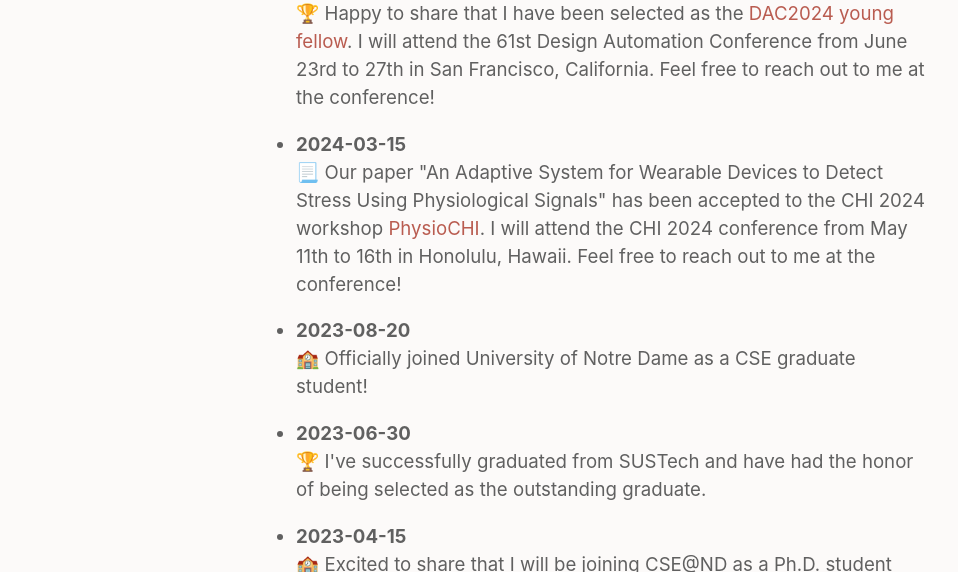
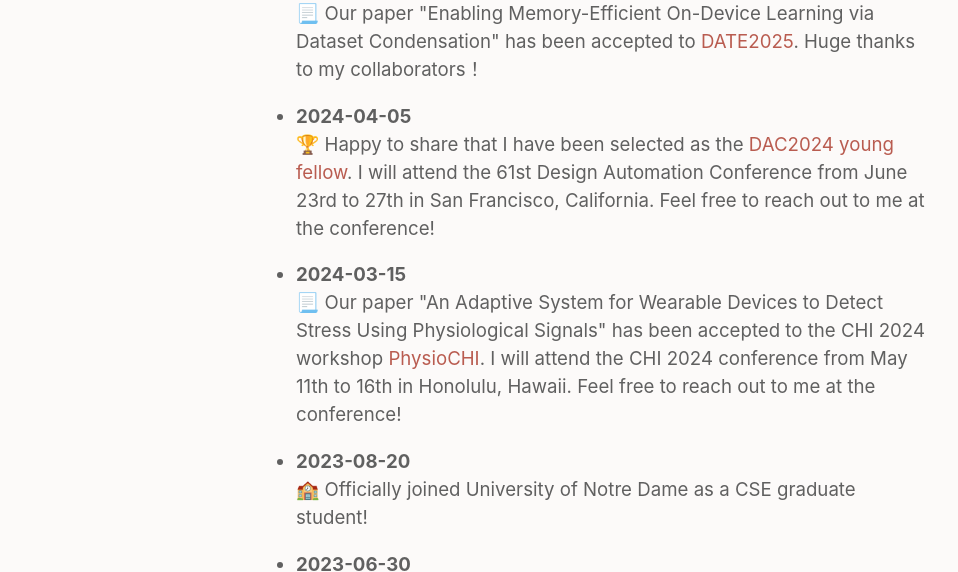
Before and after one commit to Gracellgg/Gracellgg.github.io, a plain HTML site: page index.html in a window 1280 px wide. Shown: the part 528-1100 px from the top of the page, without its empty margins (160-1118 px from the left). Drawn offline with Linux system fonts and the light colour scheme.

Commit message:
update date25

```diff
--- a/index.html
+++ b/index.html
@@ -86,6 +86,11 @@
 
     <p style="font-size: 24pt; margin-bottom: 0;"><b>News</b></p>
     <ul>
+        <li>
+            <p><b>2024-11-19</b><br>
+                📃 Our paper "Enabling Memory-Efficient On-Device Learning via Dataset Condensation" has
+                been accepted to <a href="https://www.date-conference.com/">DATE2025</a>. Huge thanks to my collaborators！
+        </li>
         <li>
             <p><b>2024-04-05</b><br>
                 🏆 Happy to share that I have been selected as the <a href="https://www.dac.com/Attend/Students-Scholarships/Young-Student-Fellow-Program">DAC2024 young fellow</a>. I will attend the 61st Design Automation Conference
```
